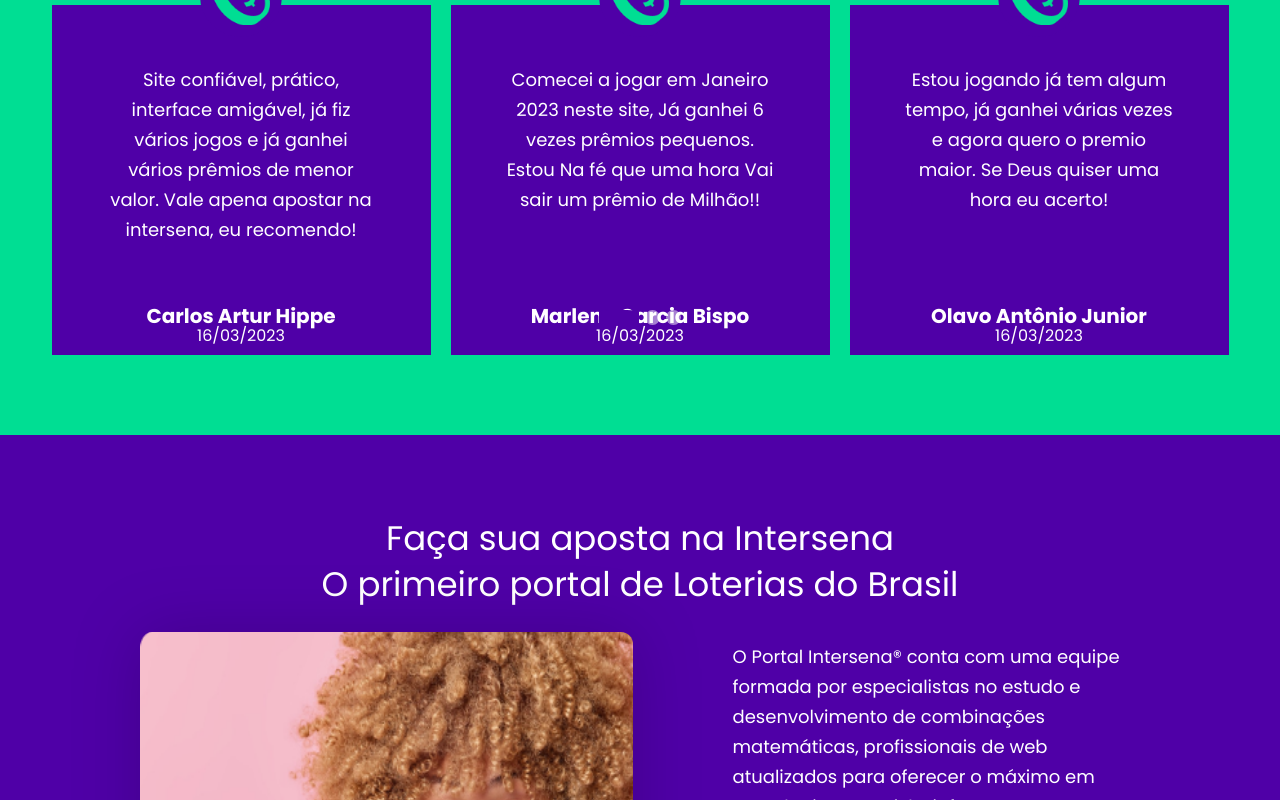
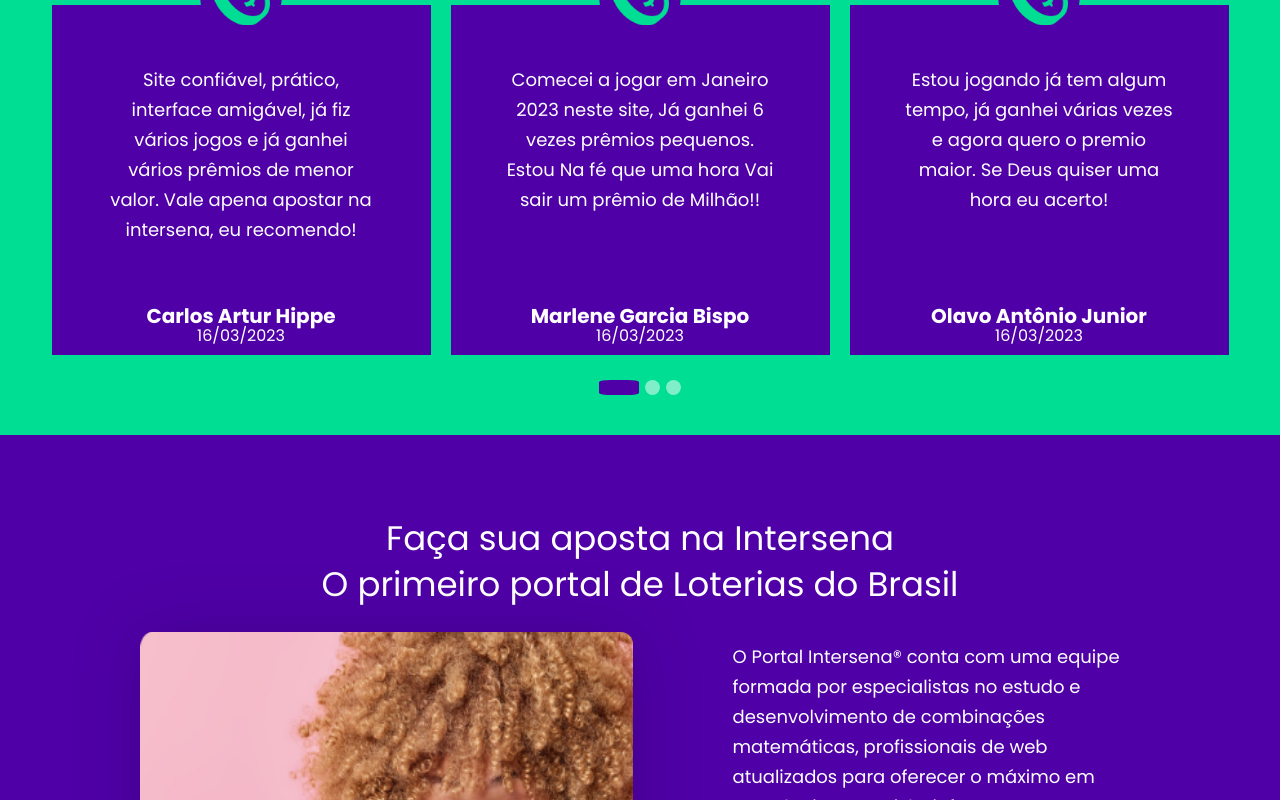
Before and after one commit to Danilomunhe/intersena, a plain HTML site: page index.html in a window 1280 px wide. Shown: the part 2918-3718 px from the top of the page. Drawn offline with nearby package versions, Linux system fonts and the light colour scheme.

Commit message:
Intersena - 11.05

```diff
--- a/css/style.css
+++ b/css/style.css
@@ -1721,7 +1721,7 @@ table {
 }
 
 .carousel-desk>.carousel>.carousel-indicators {
-    bottom: 1rem !important;
+    bottom: -6rem !important;
 }
 
 .carousel-mobile {
```
